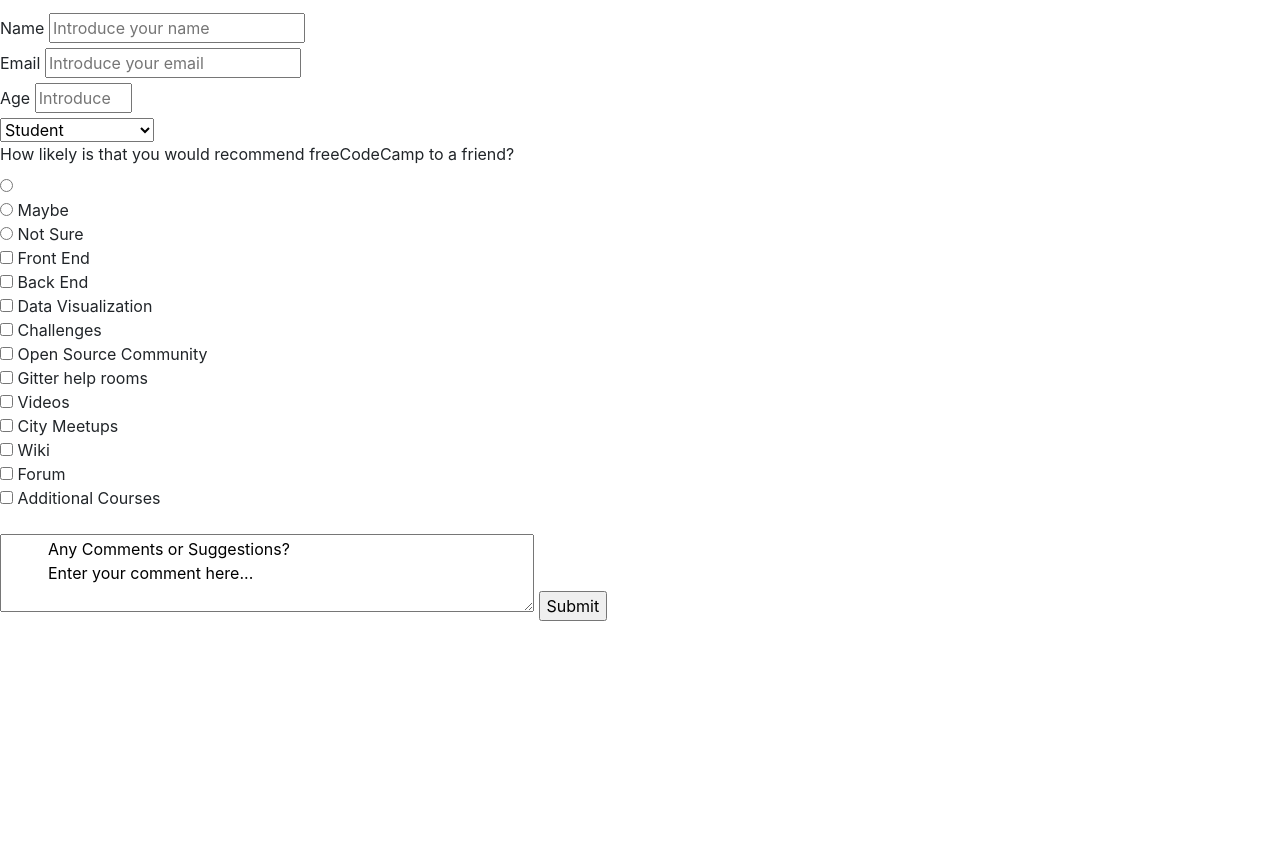
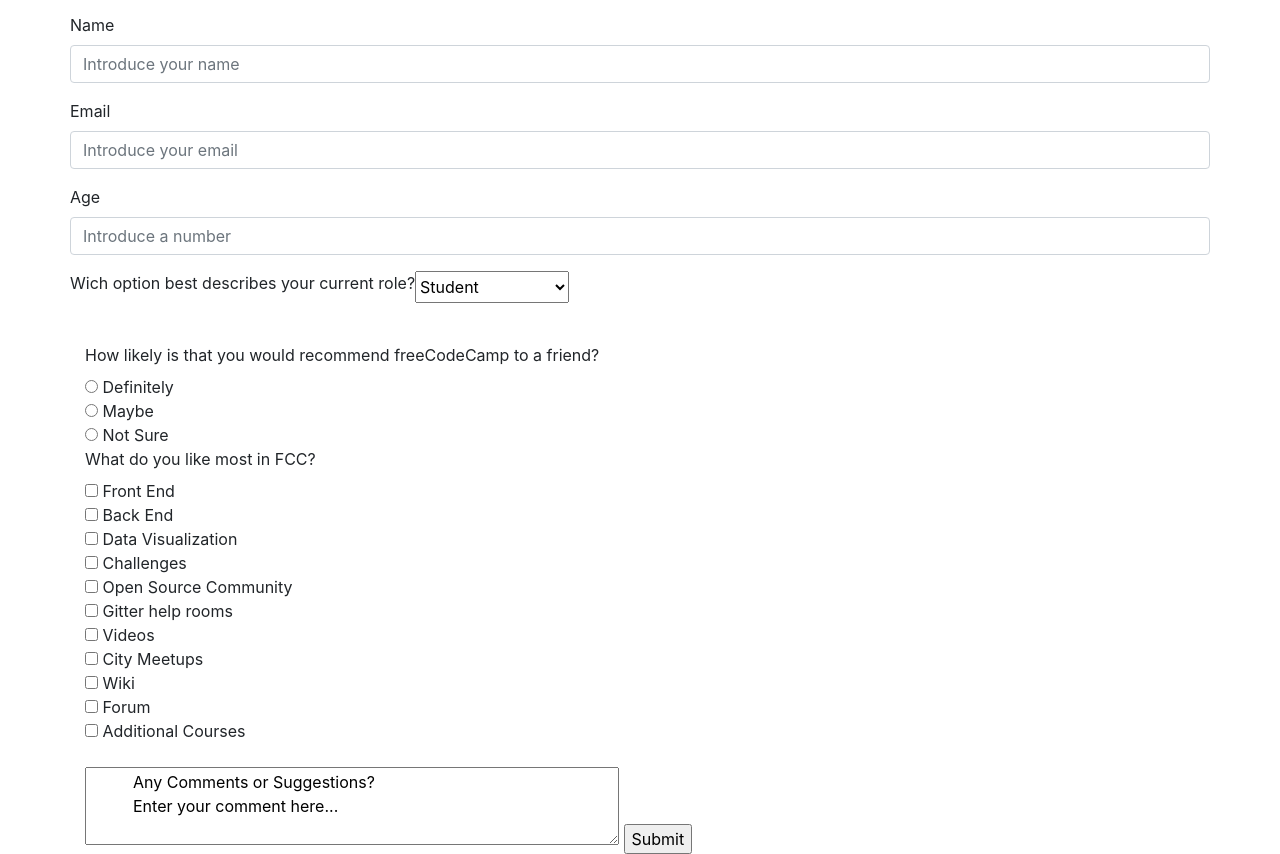
Before and after one commit to gleon92/microverse-project3, a plain HTML site: page index.html in a window 1280 px wide. Shown: the part 83-937 px from the top of the page. Before the commit the page ends 800 px from the top, so only its background shows below. Drawn offline with nearby package versions, Linux system fonts and the light colour scheme.

Commit message:
added some stylings

```diff
--- a/index.html
+++ b/index.html
@@ -12,20 +12,25 @@
 
   <body>
     <script src="https://cdn.freecodecamp.org/testable-projects-fcc/v1/bundle.js"></script>
-    <div id="container">
+    <div class="container">
     <h1 id="title"> SURVEY FORM</h1>
     <p id="description">This is a survey form project for microverse application</p>
     <form id="survey-form">
+      <div class="form-group row">
       <label id="name-label" for="name">Name</label>
-      <input type="text" id="name" placeholder="Introduce your name" required/>
-      <br>
+      <input type="text" id="name" class="form-control" placeholder="Introduce your name" required/>
+      </div>
+      <div class="form-group row">
       <label id="email-label" for="email">Email</label>
-      <input type="email" id="email" placeholder="Introduce your email" required/>
-      <br>
+      <input type="email" class="form-control" id="email" placeholder="Introduce your email" required/>
+      </div>
+      <div class="form-group row">
       <label id="number-label" for="number">Age</label>
-      <input type="number" id="number" min="0" max="999" placeholder="Introduce a number">
-      <br>
+      <input type="number" class="form-control" id="number" min="0" max="999" placeholder="Introduce a number">
+      </div>
 
+      <div class="form-group row">
+      <label for ="dropdown">Wich option best describes your current role?</label>
       <select id="dropdown">
         <option >Student</option>
         <option >Full Time Job</option>
@@ -33,14 +38,15 @@
         <option >Prefer not to say</option>
         <option >Other</option>
       </select>
-
+    </div>
       <br>
-        <label for="">How likely is that you would recommend freeCodeCamp to a friend?</label>
+        <label for="radio-menu">How likely is that you would recommend freeCodeCamp to a friend?</label>
         <div id="radio-menu">
-            <input type="radio" value="val1" name="group1"> <br>
+            <input type="radio" value="val1" name="group1"> Definitely <br>
             <input type="radio" value="val2" name="group1">  Maybe <br>
             <input type="radio" value="val3" name="group1"> Not Sure <br>
         </div>
+        <label for ="check-menu">What do you like most in FCC?</label>
         <div id="check-menu">
           <input type="checkbox" value="val1"> Front End <br>
           <input type="checkbox" value="val2"> Back End <br>
```
